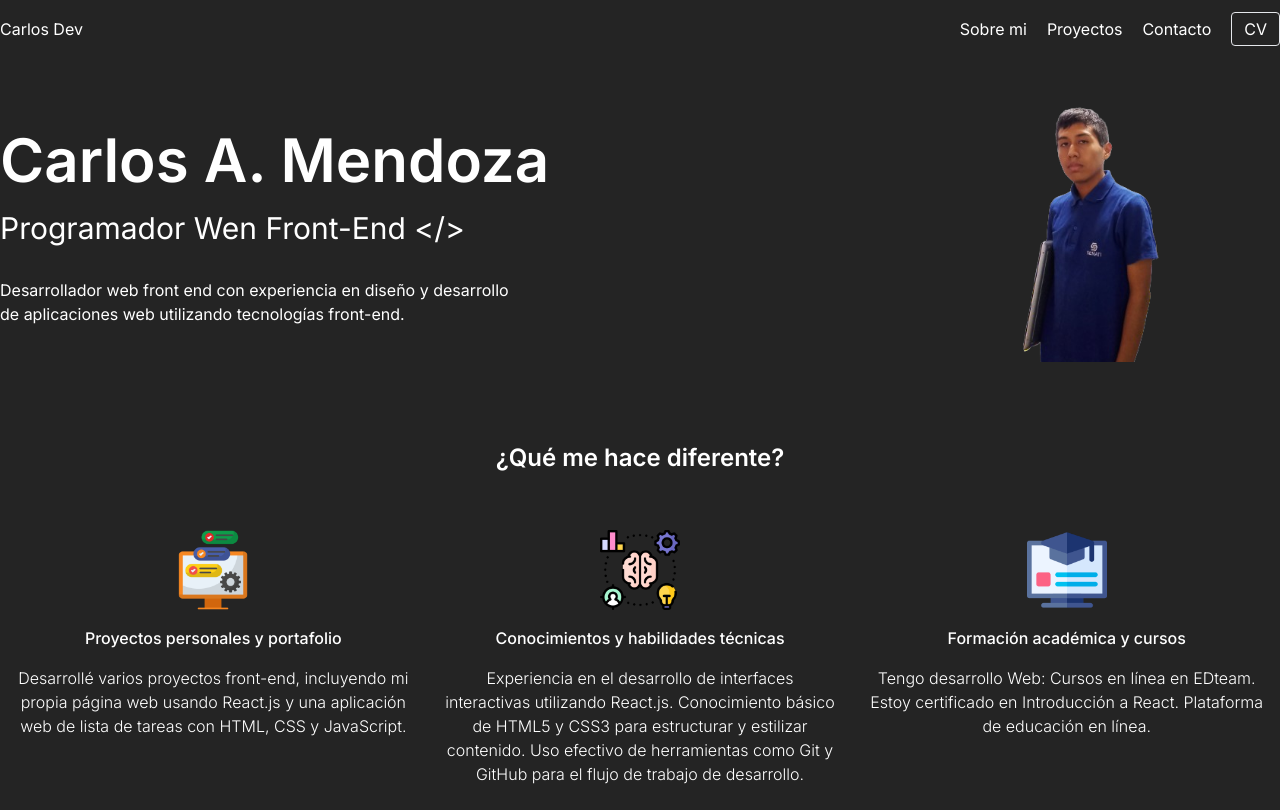
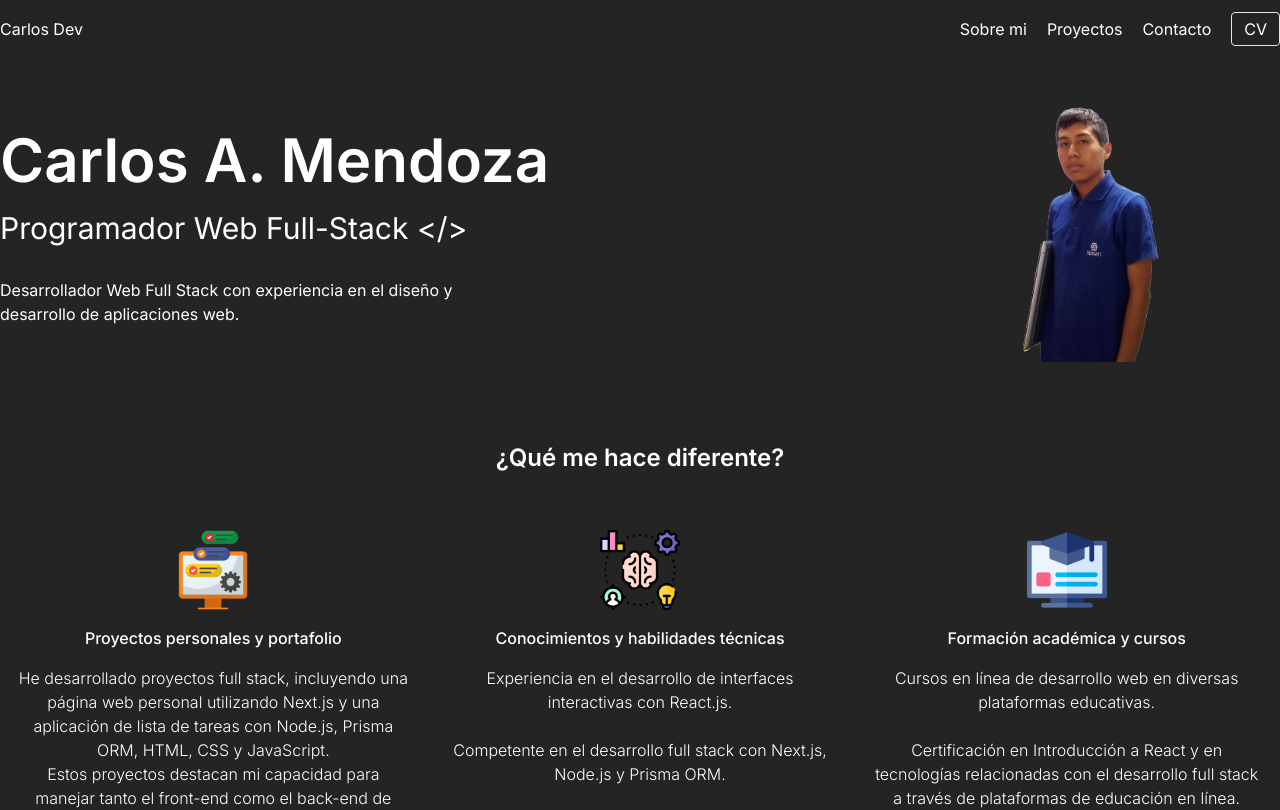
Before and after one commit to CarlosDavid-AM/carlos-dev, a Next.js app: page / in a window 1280 px wide. Shown: the top 810 px of the page. Built offline with nearby package versions, Linux system fonts and the light colour scheme.

Commit message:
Se hace una acuatizacion de los datos de la pagina

```diff
--- a/src/app/about/page.tsx
+++ b/src/app/about/page.tsx
@@ -9,9 +9,10 @@ const about = () => {
       <div className='flex flex-col lg:flex-row justify-between font-light'>
         <div className='lg:w-1/2'>
           <p className='pt-14 mx-6 lg:mx-0'>
-            Como aspirante a desarrollador web front-end, estoy emocionado de iniciar mi carrera profesional y contribuir con mi
-            pasión por la creación de experiencias digitales excepcionales. Mi formación y proyectos personales me han brindado sólidos
-            conocimientos en HTML, CSS, JavaScript, React, TailwindCSS y TypeScript.
+            Como aspirante a desarrollador web full stack, estoy emocionado de iniciar mi carrera profesional y contribuir con mi pasión por
+            crear experiencias digitales excepcionales. Mi formación y proyectos personales me han proporcionado sólidos
+            conocimientos en tecnologías como HTML, CSS, JavaScript, React, TailwindCSS, TypeScript, Next.js, Node.js y Prisma ORM. Estas
+            habilidades me permiten desarrollar tanto el front-end como el back-end de aplicaciones web, brindando soluciones de calidad.
           </p>
           <p className='pt-12 mx-6 lg:mx-0'>
             Estoy comprometido con el aprendizaje continuo y seguiré explorando nuevas tecnologías y mejores prácticas para mejorar mis
@@ -26,7 +27,7 @@ const about = () => {
         <div className='flex flex-col lg:flex-row mt-16 gap-x-24 mb-8'>
           <div className='lg:w-1/2'>
             <h3 className='text-2xl pb-8'>
-              HABILIDADES
+              Front-End
             </h3>
             <div className='bg-gray-850 p-4 h-96'>
               <div className='flex justify-center gap-x-16 pt-7'>
@@ -66,7 +67,7 @@ const about = () => {
 
           <div className='lg:w-1/2'>
             <h3 className='text-2xl pb-8 pt-16 lg:pt-0'>
-              ESTUDIANDO
+              Back-End
             </h3>
             <div className='bg-gray-850 p-4 h-96'>
               <div className='flex justify-center gap-x-16 pt-7'>
@@ -94,7 +95,7 @@ const about = () => {
         <div className='flex flex-col lg:flex-row justify-between mt-16 gap-x-24 mb-8'>
           <div className='lg:w-1/2'>
             <h3 className='text-2xl pb-8'>
-              HABILIDADES
+              Front-End
             </h3>
             <div className='bg-gray-850 p-4 h-96'>
               <div className='flex text-center gap-x-20 pt-7'>
@@ -130,7 +131,7 @@ const about = () => {
 
           <div className='lg:w-1/2'>
             <h3 className='text-2xl pb-8'>
-              ESTUDIANDO
+              Back-End
             </h3>
             <div className='bg-gray-850 p-4 h-96'>
               <div className='flex gap-x-20 pt-7'>
--- a/src/app/page.tsx
+++ b/src/app/page.tsx
@@ -11,11 +11,10 @@ const page = () => {
             Carlos A. Mendoza
           </h1>
           <h2 className='text-2xl lg:text-3xl'>
-            Programador Wen Front-End &lt;/&gt;
+            Programador Web Full-Stack &lt;/&gt;
           </h2>
           <p className='lg:mr-28 pt-3'>
-            Desarrollador web front end con experiencia en diseño y desarrollo de aplicaciones web utilizando
-            tecnologías front-end.
+          Desarrollador Web Full Stack con experiencia en el diseño y desarrollo de aplicaciones web.
           </p>
         </div>
         <img className=' h-60 w-48 mx-auto lg:mx-0 lg:h-72 lg:w-56 lg:mr-20' src="/imagenes/miPerfil.jpg" alt="miPerfil" />
@@ -33,8 +32,10 @@ const page = () => {
               Proyectos personales y portafolio
             </h3>
             <p className=' font-light'>
-              Desarrollé varios proyectos front-end, incluyendo mi propia página web usando React.js y una aplicación web de lista
-              de tareas con HTML, CSS y JavaScript.
+              He desarrollado proyectos full stack, incluyendo una página web personal
+              utilizando Next.js y una aplicación de lista de tareas con Node.js, Prisma ORM, HTML, CSS
+              y JavaScript. <br /> Estos proyectos destacan mi capacidad para manejar tanto el front-end como
+              el back-end de manera efectiva.
             </p>
           </div>
           <div className='lg:w-1/3 flex flex-col gap-y-4 mx-4'>
@@ -42,20 +43,24 @@ const page = () => {
             <h3 className='font-medium'>
               Conocimientos y habilidades técnicas
             </h3>
-            <p className=' font-light'>
-              Experiencia en el desarrollo de interfaces interactivas utilizando React.js. Conocimiento básico de HTML5 y CSS3 para
-              estructurar y estilizar contenido. Uso efectivo de herramientas como Git y GitHub para el flujo de trabajo de desarrollo.
-            </p>
+            <ol className=' font-light'>
+              <li>Experiencia en el desarrollo de interfaces interactivas con React.js.</li>
+                <br />
+              <li>Competente en el desarrollo full stack con Next.js, Node.js y Prisma ORM.</li>
+                <br />
+              <li>Uso eficiente de herramientas de control de versiones como Git y GitHub para la gestión del flujo de trabajo de desarrollo.</li>
+            </ol>
           </div>
           <div className='lg:w-1/3 flex flex-col gap-y-4 mx-4'>
             <img src="/imagenes/Formacion.png" alt="training-img" className='h-20 mx-auto'/>
             <h3 className='font-medium'>
               Formación académica y cursos
             </h3>
-            <p className=' font-light'>
-              Tengo desarrollo Web: Cursos en línea en EDteam. Estoy certificado en Introducción a React.
-              Plataforma de educación en línea.
-            </p>
+            <ol className=' font-light'>
+              <li>Cursos en línea de desarrollo web en diversas plataformas educativas.</li>
+                <br />
+              <li>Certificación en Introducción a React y en tecnologías relacionadas con el desarrollo full stack a través de plataformas de educación en línea.</li>
+            </ol>
           </div>
         </div>
       </div>
--- a/src/components/MainHeader.tsx
+++ b/src/components/MainHeader.tsx
@@ -10,7 +10,7 @@ const MainHeader = (): JSX.Element => {
           <li> <Link href='/projects'>Proyectos</Link> </li>
           <li> <Link href='/contact'>Contacto</Link> </li>
           <li className='border rounded py-1 px-3 cursor-pointer hover:bg-slate-900'>
-            <a href='https://drive.google.com/file/d/137CADqcXvq6n8fldumlbEcIrSK_r4wEh/view?usp=sharing' target='_blank'>
+            <a href='https://drive.google.com/file/d/1Cg6IhhLK-UkwmNI1YN5twes71pHZKAlO/view' target='_blank'>
               CV
             </a>
           </li>
```
